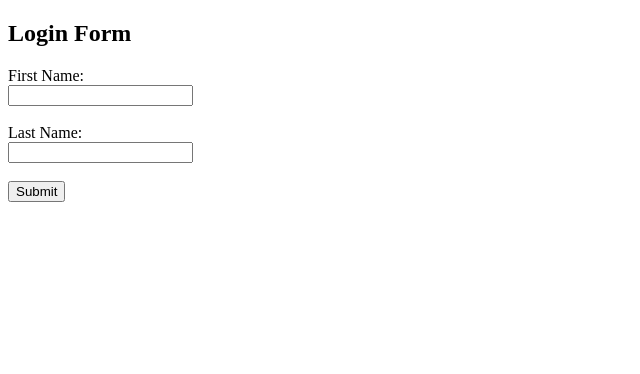
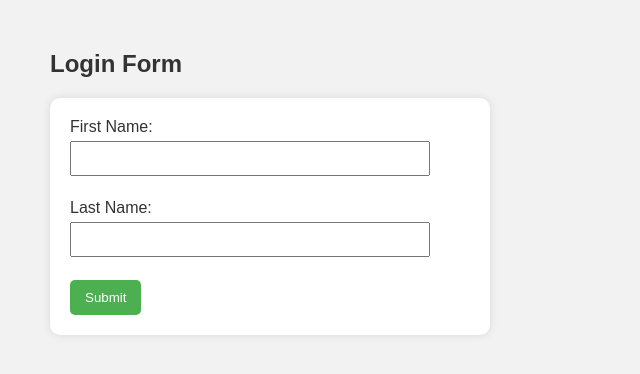
Before and after one commit to acciojob/form-login-ankitadhaakad, a website: page main.html in a window 1280 px wide. Shown: the whole page, without its empty margins (0-640 px from the left). Drawn offline with Linux system fonts and the light colour scheme.

Commit message:
created a submission

```diff
--- a/main.html
+++ b/main.html
@@ -1,22 +1,23 @@
 <!DOCTYPE html>
 <html lang="en">
 <head>
-  <meta charset="UTF-8" />
-  <title>Simple Login Form</title>
-  <link rel="stylesheet" href="style.css" />
+    <meta charset="UTF-8">
+    <meta name="viewport" content="width=device-width, initial-scale=1.0">
+    <title>Form Login</title>
+    <link rel="stylesheet" href="styles.css">
 </head>
 <body>
-  <h2>Login Form</h2>
-  <form id="loginForm">
-    <label for="fname">First Name:</label><br />
-    <input type="text" name="fname" id="fname" /><br /><br />
+    <h2>Login Form</h2>
+    <form id="loginForm" onsubmit="getFormvalue(event)">
+        <label for="fname">First Name:</label>
+        <input type="text" name="fname" id="fname" required><br><br>
 
-    <label for="lname">Last Name:</label><br />
-    <input type="text" name="lname" id="lname" /><br /><br />
+        <label for="lname">Last Name:</label>
+        <input type="text" name="lname" id="lname" required><br><br>
 
-    <button type="submit">Submit</button>
-  </form>
+        <input type="submit" value="Submit">
+    </form>
 
-  <script src="script.js"></script>
+    <script src="script.js"></script>
 </body>
 </html>
--- a/script.js
+++ b/script.js
@@ -1,13 +1,14 @@
-document.getElementById('loginForm').addEventListener('submit', function(event) {
-  event.preventDefault(); // Prevent form from submitting normally and refreshing the page
+function getFormvalue(event) {
+    event.preventDefault(); // Prevent form from submitting
 
-  // Retrieve and trim values to remove extra spaces
-  const fname = document.querySelector('input[name="fname"]').value.trim();
-  const lname = document.querySelector('input[name="lname"]').value.trim();
+    // Get trimmed values
+    const firstName = document.getElementById("fname").value.trim();
+    const lastName = document.getElementById("lname").value.trim();
 
-  // Combine first name and last name with a space
-  const fullName = `${fname} ${lname}`.trim();
-
-  // Display the full name using alert
-  alert(fullName);
-});
+    // Check for empty inputs
+    if (firstName === "" && lastName === "") {
+        alert("Please enter your name.");
+    } else {
+        alert(`${firstName} ${lastName}`.trim());
+    }
+}
--- a/styles.css
+++ b/styles.css
@@ -1,16 +1,34 @@
-/*  your css code here. If applicable */
 body {
-  font-family: Arial, sans-serif;
-  padding: 20px;
+    font-family: Arial, sans-serif;
+    margin: 50px;
+    background-color: #f2f2f2;
+    color: #333;
 }
 
-input {
-  width: 250px;
-  padding: 8px;
-  margin-top: 5px;
+form {
+    background-color: white;
+    padding: 20px;
+    border-radius: 10px;
+    max-width: 400px;
+    box-shadow: 0 0 10px rgba(0,0,0,0.1);
 }
 
-button {
-  padding: 8px 16px;
-  cursor: pointer;
+input[type="text"] {
+    width: 90%;
+    padding: 8px;
+    margin: 5px 0;
+    box-sizing: border-box;
 }
+
+input[type="submit"] {
+    padding: 10px 15px;
+    background-color: #4CAF50;
+    color: white;
+    border: none;
+    cursor: pointer;
+    border-radius: 5px;
+}
+
+input[type="submit"]:hover {
+    background-color: #45a049;
+}
```
